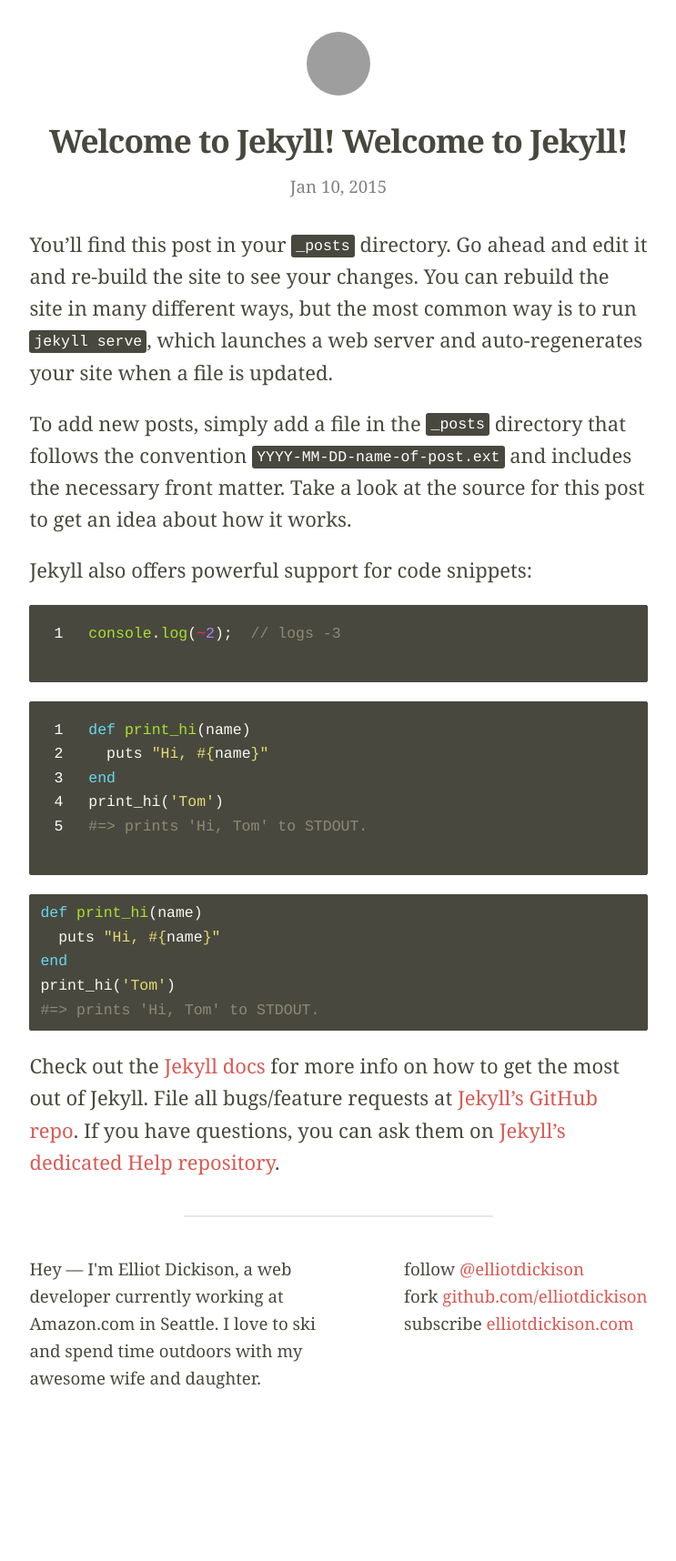
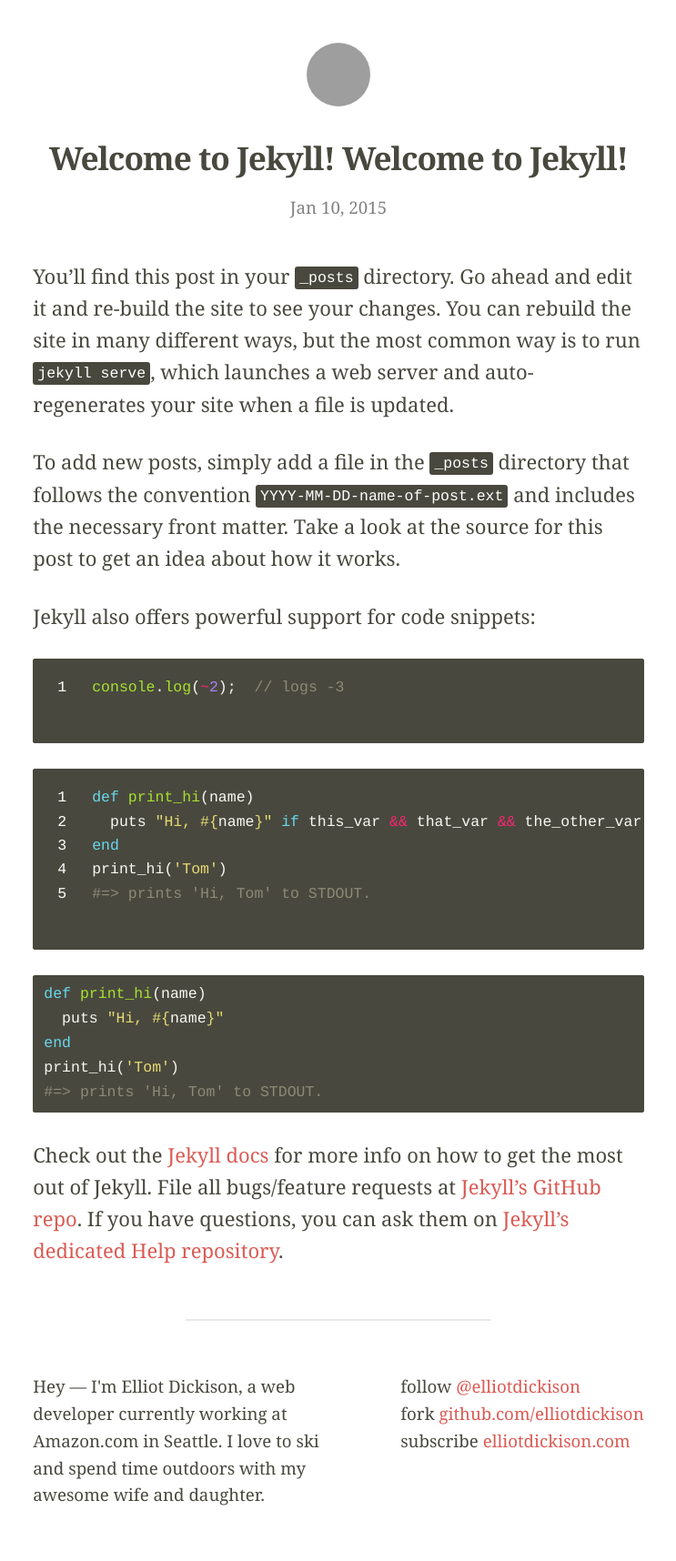
Before and after one commit to elliotdickison/elliotdickison.github.io, a Jekyll site: the page built from _posts/2015-01-10-welcome-to-jekyll.markdown, in a window 1280 px wide. Shown: the whole page at 91% size, without its empty margins (268-1011 px from the left). Built offline with Jekyll 4.4.1, drawn with Linux system fonts in a browser that asks for light colours; before the commit the page ends 1571 px from its top, so only the background shows below that; grey boxes are pictures that could not be loaded.

Commit message:
Typographic style updates

```diff
--- a/_posts/2015-01-10-welcome-to-jekyll.markdown
+++ b/_posts/2015-01-10-welcome-to-jekyll.markdown
@@ -16,7 +16,7 @@
 
 {% highlight ruby linenos=table %}
 def print_hi(name)
-  puts "Hi, #{name}"
+  puts "Hi, #{name}" if this_var && that_var && the_other_var
 end
 print_hi('Tom')
 #=> prints 'Hi, Tom' to STDOUT.
--- a/_sass/_base.scss
+++ b/_sass/_base.scss
@@ -1,5 +1,23 @@
-* {
-    box-sizing: border-box;
+/**
+ * border-box 4 lyfe!
+ */
+*, *:before, *:after {
+  -webkit-box-sizing: border-box;
+  -moz-box-sizing: border-box;
+  box-sizing: border-box;
+}
+
+/**
+ * Text selection highlight
+ */
+::selection {
+  background: $brand-color; /* WebKit/Blink Browsers */
+  color: $background-color;
+}
+
+::-moz-selection {
+  background: $brand-color; /* Gecko Browsers */
+  color: $background-color;
 }
 
 /**
@@ -17,7 +35,8 @@
 /**
  * Basic styling
  */
-body {
+
+html {
     -webkit-text-size-adjust: 100%;
     background-color: $background-color;
     color: $text-color;
@@ -25,11 +44,14 @@
     font-size: $base-font-size;
     font-weight: 300;
     line-height: $base-line-height;
-    overflow-y: scroll;
 
     @include media-query($on-mobile) {
         font-size: $mobile-font-size;
     }
+}
+
+body {
+    overflow-y: scroll;
 }
 
 
@@ -95,11 +117,11 @@
 }
 
 h1 {
-    font-size: 1.6em;
+    font-size: 1.6rem;
 }
 
 h2 {
-    font-size: 1.2em;
+    font-size: 1.3rem;
 }
 
 /**
@@ -108,15 +130,33 @@
 a {
     color: $brand-color;
     text-decoration: none;
+}
 
+a:hover {
     /* Underline with descenders cleared */
-    &:hover {
-        text-shadow: $background-color 3px 1px, $background-color -3px 1px, $background-color 2px 1px, $background-color -2px 1px, $background-color 1px 1px, $background-color -1px 1px, $background-color 0 1px;
-        box-shadow: inset 0 -3px 0 0 $background-color, inset 0 calc(-4px) 0 0 $brand-color;
+    box-shadow: inset 0 -3px 0 0 $background-color, inset 0 calc(-4px) 0 0 $brand-color;
+    text-shadow: $background-color 3px 1px, $background-color -3px 1px, $background-color 2px 1px, $background-color -2px 1px, $background-color 1px 1px, $background-color -1px 1px, $background-color 0 1px;
+}
+
+h1, h2, h3, h4, h5, h6 {
+    a:hover {
+        box-shadow: inset 0 -7px 0 0 $background-color, inset 0 calc(-8px) 0 0 $brand-color;
+
+        @include media-query($on-mobile) {
+            box-shadow: inset 0 -5px 0 0 $background-color, inset 0 calc(-6px) 0 0 $brand-color;
+        }
     }
 }
 
+a::selection {
+    color: $background-color;
+    text-shadow: none !important;
+}
 
+a::-moz-selection {
+    color: $background-color;
+    text-shadow: none !important;
+}
 
 /**
  * Blockquotes
@@ -140,32 +180,42 @@
  */
 
 .highlighttable {
+    @extend %vertical-rhythm;
+    background-color: $code-background-color;
     border-collapse: collapse;
+    border-radius: 3px;
     border-spacing: 0;
+    overflow: hidden;
+    table-layout: fixed;
     width: 100%;
-    overflow: hidden;
+
+    pre {
+        padding-left: 0;
+    }
+
+    code {
+        color: #8c8a77;
+    }
+
+    pre,
+    code,
+    .highlight {
+        margin-bottom: 0;
+    }
 
     .linenos {
         padding: 0;
         text-align: right;
+        width: 1.85rem;
 
         pre {
-            border-radius: 3px 0 0 3px;
-            padding-right: 0;
-        }
-
-        code {
-            color: #8c8a77;
+            padding-right: 12px;
         }
     }
 
     .code {
         padding: 0;
         width: 100%;
-
-        pre {
-            border-radius: 0 3px 3px 0;
-        }
     }
 }
 
--- a/_sass/_layout.scss
+++ b/_sass/_layout.scss
@@ -95,6 +95,7 @@
 
     .post-meta {
         float: right;
+        margin-left: $spacing-unit;
     }
 }
 
--- a/css/main.scss
+++ b/css/main.scss
@@ -11,8 +11,8 @@
 $code-font-family: "Courier", monospace;
 $base-font-size: 22px;
 $mobile-font-size: 19px;
-$small-font-size: $base-font-size * 0.85;
-$code-font-size: $base-font-size * 0.75;
+$small-font-size: 0.85rem;
+$code-font-size: 0.75rem;
 $base-line-height: 1.6;
 
 $gravatar-size: 78px;
--- a/index.html
+++ b/index.html
@@ -8,8 +8,8 @@
     {% for post in site.posts %}
       <li class="post-list-item">
         <h2 class="post-title">
+          <span class="post-meta">{{ post.date | date: "%b %-d, %Y" }}</span>
           <a class="post-link" href="{{ post.url | prepend: site.baseurl }}">{{ post.title }}</a>
-          <span class="post-meta">{{ post.date | date: "%b %-d, %Y" }}</span>
         </h2>
       </li>
     {% endfor %}
```
